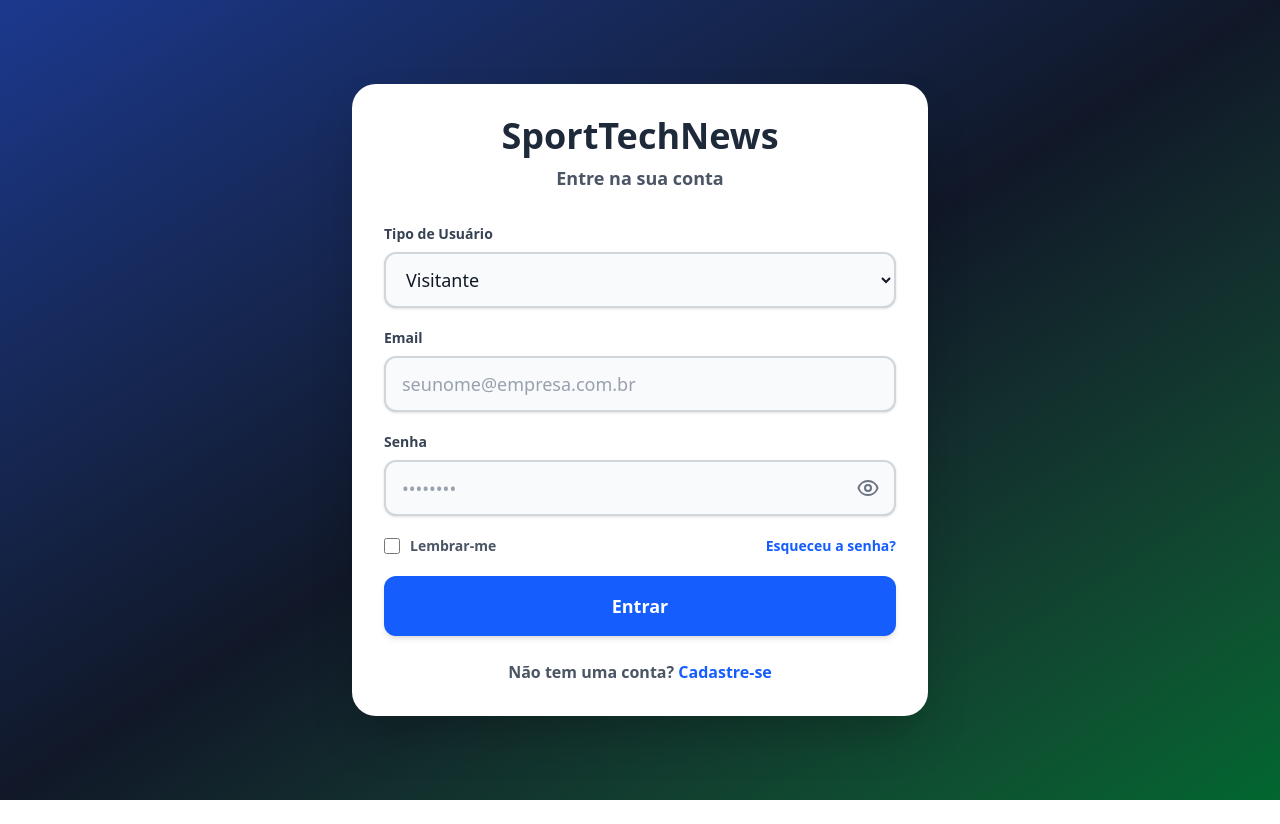
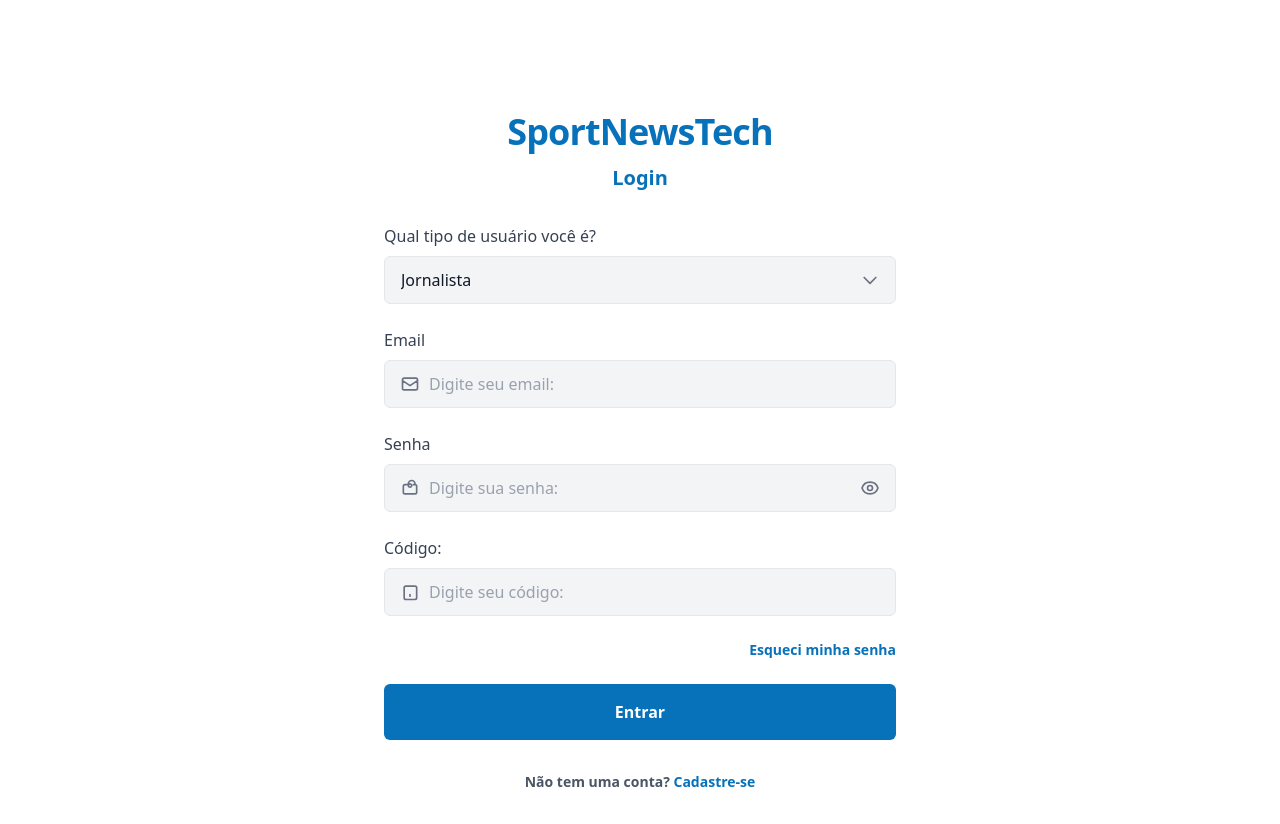
Before and after one commit to Wesnei/SportNewsTech, a React (Vite) app: page / in a window 1280 px wide. Before the commit the page ends 800 px from the top, so only its background shows below. Built offline with nearby package versions, Linux system fonts and the light colour scheme.

Commit message:
modf design login

```diff
--- a/src/components/formLogin/index.tsx
+++ b/src/components/formLogin/index.tsx
@@ -13,7 +13,7 @@ const LoginCard: React.FC = () => {
   const [formData, setFormData] = useState<LoginFormData>({
     email: '',
     password: '',
-    role: 'Visitante',
+    role: 'Jornalista',
     journalistId: ''
   });
   const [showPassword, setShowPassword] = useState(false);
@@ -99,116 +99,124 @@ const LoginCard: React.FC = () => {
   const togglePassword = useCallback(() => setShowPassword(prev => !prev), []);
 
   return (
-    <div className="min-h-screen w-full flex items-center justify-center bg-gradient-to-br from-blue-900 via-gray-900 to-green-800 p-4 font-sans">
-      <div className="w-full max-w-xl bg-white shadow-2xl rounded-3xl p-6 sm:p-8">
-
+    <div className="min-h-screen w-full flex items-start justify-center bg-white p-6 sm:p-8 pt-20 sm:pt-24 md:pt-28 font-sans">
+      <div className="w-full max-w-lg">
         <div className="text-center mb-8">
-          <h1 className="text-3xl sm:text-4xl font-bold text-gray-800 mb-2">SportTechNews</h1>
-          <p className="font-bold text-gray-600 text-lg">Entre na sua conta</p>
+          <h1 className="text-4xl font-bold text-[#0771BA] tracking-tight font-sans">SportNewsTech</h1>
+          <p className="mt-3 text-xl font-bold text-[#0771BA] font-sans">Login</p>
         </div>
 
-        <form onSubmit={handleSubmit} className="flex flex-col gap-5">
-
+        <form onSubmit={handleSubmit} className="flex flex-col gap-6">
           <div>
-            <label htmlFor="role" className="block text-sm font-bold text-gray-700 mb-2">Tipo de Usuário</label>
+            <label htmlFor="role" className="block text-base font-medium text-gray-700 mb-2">Qual tipo de usuário você é?</label>
+            <div className="relative">
               <select
                 id="role"
                 name="role"
                 value={formData.role}
                 onChange={handleChange}
-              className="w-full h-14 px-4 py-3 border-2 rounded-xl bg-gray-50 text-gray-900
-                         focus:outline-none focus:ring-2 focus:ring-blue-400 focus:border-blue-500
-                         transition-all duration-300 text-lg shadow-sm border-gray-300 cursor-pointer"
+                className="w-full h-12 pl-4 pr-12 border rounded-md bg-gray-100 text-gray-900 appearance-none bg-none
+                           focus:outline-none focus:ring-2 focus:ring-blue-300 focus:border-blue-400
+                           transition-all border-gray-200 cursor-pointer"
               >
                 <option value="Visitante">Visitante</option>
                 <option value="Jornalista">Jornalista</option>
                 <option value="Editor">Editor</option>
               </select>
+              <span className="pointer-events-none absolute inset-y-0 right-0 flex items-center pr-4 text-gray-500">
+                <Icon className="h-5 w-5"><path strokeLinecap="round" strokeLinejoin="round" d="M19 9l-7 7-7-7" /></Icon>
+              </span>
+            </div>
           </div>
 
           <div>
-            <label htmlFor="email" className="block text-sm font-bold text-gray-700 mb-2">Email</label>
+            <label htmlFor="email" className="block text-base font-medium text-gray-700 mb-2">Email</label>
+            <div className="relative">
+              <span className="absolute inset-y-0 left-0 pl-4 flex items-center text-gray-500">
+                <Icon className="h-5 w-5"><path strokeLinecap="round" strokeLinejoin="round" d="M3 8l9 6 9-6M5 19h14a2 2 0 002-2V7a2 2 0 00-2-2H5a2 2 0 00-2 2v10a2 2 0 002 2z" /></Icon>
+              </span>
               <input
                 type="email"
                 id="email"
                 name="email"
                 value={formData.email}
                 onChange={handleChange}
-              placeholder="seunome@empresa.com.br"
-              className={`w-full h-14 px-4 py-3 border-2 rounded-xl bg-gray-50 text-gray-900 placeholder-gray-400
-                          focus:outline-none focus:ring-2 focus:ring-blue-400 focus:border-blue-500
-                          transition-all duration-300 text-lg shadow-sm
-                          ${errors.email ? 'border-red-500 focus:ring-red-400' : 'border-gray-300'}`}
+                placeholder="Digite seu email:"
+                className={`w-full h-12 pl-11 pr-4 border rounded-md bg-gray-100 text-gray-900 placeholder-gray-400
+                            focus:outline-none focus:ring-2 focus:ring-blue-300 focus:border-blue-400
+                            transition-all
+                            ${errors.email ? 'border-red-500 focus:ring-red-300' : 'border-gray-200'}`}
               />
+            </div>
             {errors.email && <p className="mt-2 text-sm text-red-600">{errors.email}</p>}
+          </div>
+
+          <div>
+            <label htmlFor="password" className="block text-base font-medium text-gray-700 mb-2">Senha</label>
+            <div className="relative">
+              <span className="absolute inset-y-0 left-0 pl-4 flex items-center text-gray-500">
+                <Icon className="h-5 w-5"><path strokeLinecap="round" strokeLinejoin="round" d="M12 11c.5304 0 1.039-.21 1.414-.586A2 2 0 0014 9a2 2 0 00-3.414-1.414A2 2 0 0010 9c0 .53.21 1.039.586 1.414.375.376.884.586 1.414.586zm6-3V7a4 4 0 10-8 0v1H6a2 2 0 00-2 2v7a2 2 0 002 2h12a2 2 0 002-2v-7a2 2 0 00-2-2h-2z" /></Icon>
+              </span>
+              <input
+                type={showPassword ? 'text' : 'password'}
+                id="password"
+                name="password"
+                value={formData.password}
+                onChange={handleChange}
+                placeholder="Digite sua senha:"
+                className={`w-full h-12 pl-11 pr-12 border rounded-md bg-gray-100 text-gray-900 placeholder-gray-400
+                            focus:outline-none focus:ring-2 focus:ring-blue-300 focus:border-blue-400
+                            transition-all
+                            ${errors.password ? 'border-red-500 focus:ring-red-300' : 'border-gray-200'}`}
+              />
+              <button
+                type="button"
+                onClick={togglePassword}
+                className="absolute inset-y-0 right-0 pr-4 flex items-center text-gray-500 hover:text-gray-700 transition-colors cursor-pointer"
+                aria-label={showPassword ? "Esconder senha" : "Mostrar senha"}
+              >
+                {showPassword ? (
+                  <Icon className="h-5 w-5"><path strokeLinecap="round" strokeLinejoin="round" d="M13.875 18.825A10.05 10.05 0 0112 19c-4.478 0-8.268-2.943-9.543-7a9.97 9.97 0 011.563-3.029m5.858.908a3 3 0 114.243 4.243M9.878 9.878l4.242 4.242M9.878 9.878L3 3m6.878 6.878L21 21" /></Icon>
+                ) : (
+                  <Icon className="h-5 w-5"><path strokeLinecap="round" strokeLinejoin="round" d="M15 12a3 3 0 11-6 0 3 3 0 016 0zM2.458 12C3.732 7.943 7.523 5 12 5c4.478 0 8.268 2.943 9.542 7-1.274 4.057-5.064 7-9.542 7-4.477 0-8.268-2.943-9.542-7z" /></Icon>
+                )}
+              </button>
+            </div>
+            {errors.password && <p className="mt-2 text-sm text-red-600">{errors.password}</p>}
           </div>
 
           {formData.role === 'Jornalista' && (
             <div>
-              <label htmlFor="journalistId" className="block text-sm font-medium text-gray-700 mb-2">Código de Jornalista</label>
+              <label htmlFor="journalistId" className="block text-base font-medium text-gray-700 mb-2">Código:</label>
+              <div className="relative">
+                <span className="absolute inset-y-0 left-0 pl-4 flex items-center text-gray-500">
+                  <Icon className="h-5 w-5"><path strokeLinecap="round" strokeLinejoin="round" d="M12 15v2m-6 4h12a2 2 0 002-2V7a2 2 0 00-2-2H7a2 2 0 00-2 2v12a2 2 0 002 2h11" /></Icon>
+                </span>
                 <input
                   type="text"
                   id="journalistId"
                   name="journalistId"
                   value={formData.journalistId}
                   onChange={handleChange}
-                placeholder="Digite seu código"
-                className={`w-full h-14 px-4 py-3 border-2 rounded-xl bg-gray-50 text-gray-900 placeholder-gray-400
-                            focus:outline-none focus:ring-2 focus:ring-blue-400 focus:border-blue-500
-                            transition-all duration-300 text-lg shadow-sm
-                            ${errors.journalistId ? 'border-red-500 focus:ring-red-400' : 'border-gray-300'}`}
+                  placeholder="Digite seu código:"
+                  className={`w-full h-12 pl-11 pr-4 border rounded-md bg-gray-100 text-gray-900 placeholder-gray-400
+                              focus:outline-none focus:ring-2 focus:ring-blue-300 focus:border-blue-400
+                              transition-all
+                              ${errors.journalistId ? 'border-red-500 focus:ring-red-300' : 'border-gray-200'}`}
                 />
+              </div>
               {errors.journalistId && <p className="mt-2 text-sm text-red-600">{errors.journalistId}</p>}
             </div>
           )}
 
-          <div>
-            <label htmlFor="password" className="block text-sm font-bold text-gray-700 mb-2">Senha</label>
-            <div className="relative">
-              <input
-                type={showPassword ? 'text' : 'password'}
-                id="password"
-                name="password"
-                value={formData.password}
-                onChange={handleChange}
-                placeholder="••••••••"
-                className={`w-full h-14 px-4 pr-12 py-3 border-2 rounded-xl bg-gray-50 text-gray-900 placeholder-gray-400
-                            focus:outline-none focus:ring-2 focus:ring-blue-400 focus:border-blue-500
-                            transition-all duration-300 text-lg shadow-sm
-                            ${errors.password ? 'border-red-500 focus:ring-red-400' : 'border-gray-300'}`}
-              />
-              <button
-                type="button"
-                onClick={togglePassword}
-                className="absolute inset-y-0 right-0 pr-4 flex items-center text-gray-500 hover:text-gray-800 transition-colors duration-300 cursor-pointer"
-                aria-label={showPassword ? "Esconder senha" : "Mostrar senha"}
-              >
-                {showPassword ? (
-                  <Icon className="h-6 w-6">
-                    <path strokeLinecap="round" strokeLinejoin="round" d="M13.875 18.825A10.05 10.05 0 0112 19c-4.478 0-8.268-2.943-9.543-7a9.97 9.97 0 011.563-3.029m5.858.908a3 3 0 114.243 4.243M9.878 9.878l4.242 4.242M9.878 9.878L3 3m6.878 6.878L21 21" />
-                  </Icon>
-                ) : (
-                  <Icon className="h-6 w-6">
-                    <path strokeLinecap="round" strokeLinejoin="round" d="M15 12a3 3 0 11-6 0 3 3 0 016 0zM2.458 12C3.732 7.943 7.523 5 12 5c4.478 0 8.268 2.943 9.542 7-1.274 4.057-5.064 7-9.542 7-4.477 0-8.268-2.943-9.542-7z" />
-                  </Icon>
-                )}
-              </button>
-            </div>
-            {errors.password && <p className="mt-2 text-sm text-red-600">{errors.password}</p>}
-          </div>
-
-          <div className="flex items-center justify-between text-sm">
-            <label className="flex items-center space-x-2.5 cursor-pointer group">
-              <input type="checkbox" className="h-4 w-4 text-blue-600 border-gray-300 rounded focus:ring-blue-500 cursor-pointer" />
-              <span className="font-bold text-gray-600 group-hover:text-gray-900 transition-colors">Lembrar-me</span>
-            </label>
-            <Link to="/recovery-password" className="font-bold text-blue-600 hover:underline transition-colors cursor-pointer">
-              Esqueceu a senha?
+          <div className="flex justify-end">
+            <Link to="/recovery-password" className="text-sm font-semibold text-[#0771BA] hover:underline cursor-pointer">
+              Esqueci minha senha
             </Link>
           </div>
 
           {errors.form && (
-            <div className="text-sm text-red-600 text-center font-semibold bg-red-100 p-3 rounded-lg">
+            <div className="text-sm text-red-600 text-center font-semibold bg-red-100 p-3 rounded-md">
               {errors.form}
             </div>
           )}
@@ -216,26 +224,23 @@ const LoginCard: React.FC = () => {
           <button
             type="submit"
             disabled={isLoading}
-            className="w-full py-4 bg-blue-600 hover:bg-blue-700 text-white font-bold rounded-xl
-                       focus:outline-none focus:ring-4 focus:ring-blue-500/50
-                       disabled:bg-blue-400 disabled:cursor-not-allowed
-                       transition-all duration-300 transform hover:scale-[1.02] text-lg shadow-md hover:shadow-lg cursor-pointer"
+            className="w-full h-14 bg-[#0771BA] hover:bg-[#0663A3] text-white font-bold rounded-md
+                       focus:outline-none focus:ring-4 focus:ring-[#0771BA]/40 disabled:bg-blue-400 disabled:cursor-not-allowed
+                       transition-colors"
           >
             {isLoading ? (
               <div className="flex items-center justify-center gap-3">
-                <div className="animate-spin rounded-full h-6 w-6 border-b-2 border-white"></div>
+                <div className="animate-spin rounded-full h-5 w-5 border-b-2 border-white"></div>
                 Entrando...
               </div>
             ) : 'Entrar'}
           </button>
         </form>
 
-        <div className="mt-6 text-center">
-          <p className="font-bold text-gray-600 text-base">
+        <div className="mt-8 text-center">
+          <p className="text-sm font-semibold text-gray-600">
             Não tem uma conta?{" "}
-            <Link to="/register" className="text-blue-600 hover:underline font-bold transition-colors cursor-pointer">
-              Cadastre-se
-            </Link>
+            <Link to="/register" className="text-[#0771BA] hover:underline font-semibold cursor-pointer">Cadastre-se</Link>
           </p>
         </div>
       </div>
```
Lines whose indentation alone changed are shown as unchanged.
